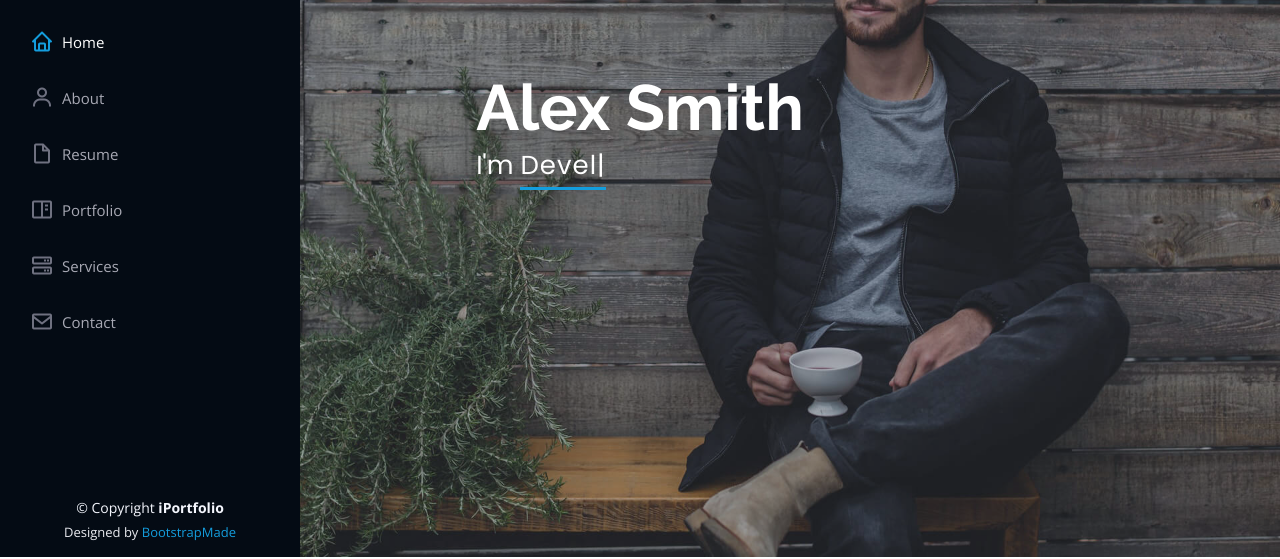
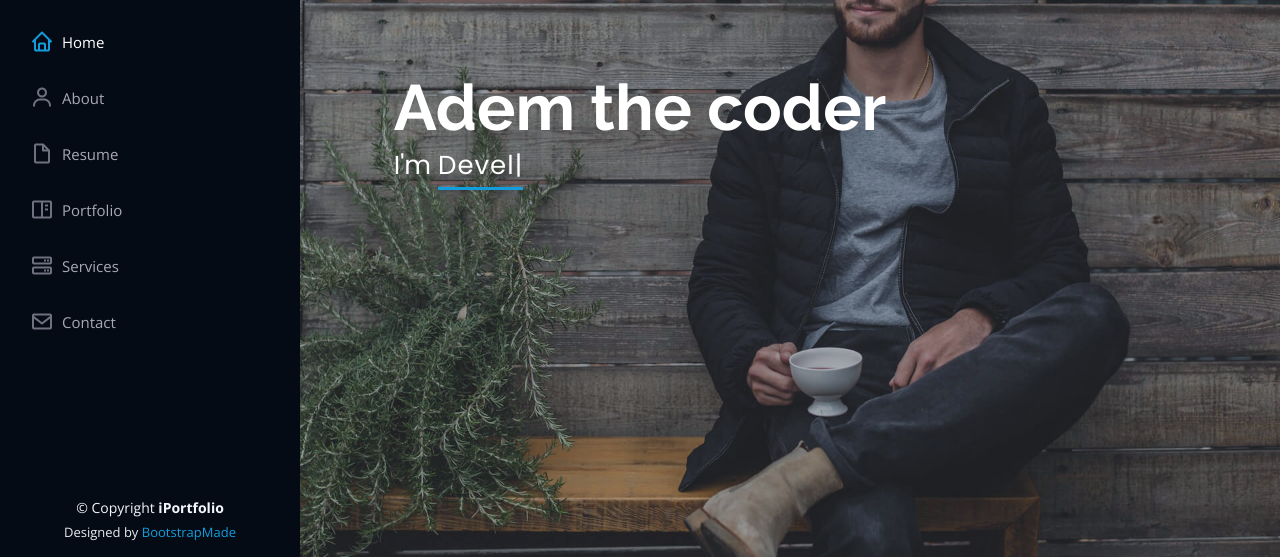
Before and after one commit to harmansingh0017/ademlifes, a plain HTML site: page index.html in a window 1280 px wide. Shown: the part 243-802 px from the top of the page. Drawn offline with nearby package versions, Linux system fonts and the light colour scheme.

Commit message:
Update index.html

```diff
--- a/index.html
+++ b/index.html
@@ -75,7 +75,7 @@
   <!-- ======= Hero Section ======= -->
   <section id="hero" class="d-flex flex-column justify-content-center align-items-center">
     <div class="hero-container" data-aos="fade-in">
-      <h1>Alex Smith</h1>
+      <h1>Adem the coder</h1>
       <p>I'm <span class="typed" data-typed-items="Designer, Developer, Freelancer, Photographer"></span></p>
     </div>
   </section><!-- End Hero -->
```
